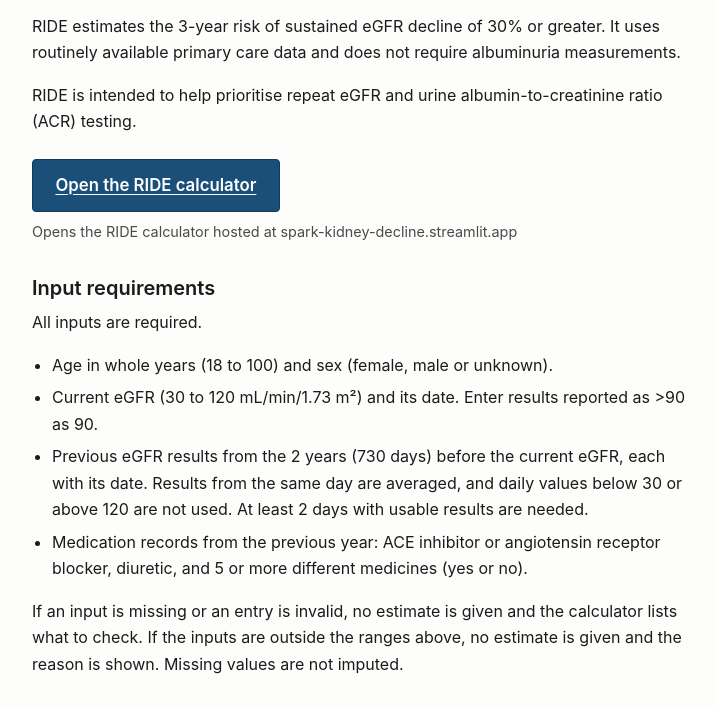
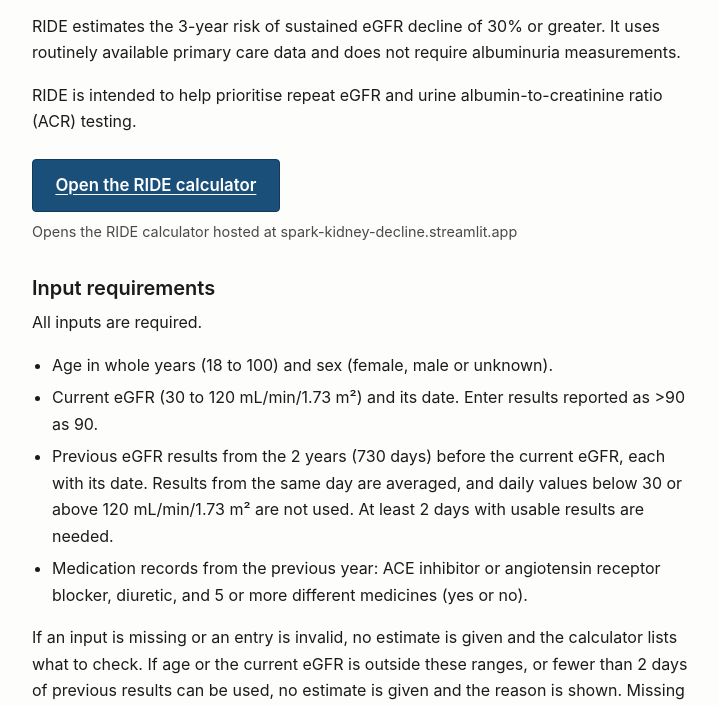
Before and after one commit to LouisZBF/louiszbf.github.io, a plain HTML site: page index.html in a window 1280 px wide. Shown: the part 233-939 px from the top of the page, without its empty margins (276-994 px from the left). Drawn offline with Linux system fonts and the light colour scheme.

Commit message:
Clarify the input requirements text
Co-Authored-By: Claude Opus 5.5 <noreply@anthropic.com>

```diff
--- a/index.html
+++ b/index.html
@@ -11,7 +11,7 @@
   <meta property="og:url" content="https://louiszbf.github.io/">
   <meta property="og:title" content="Bofan Zhao | RIDE — Risk Index for Decline in eGFR">
   <meta property="og:description" content="RIDE (Risk Index for Decline in eGFR) estimates the 3-year risk of sustained eGFR decline of 30% or greater from routinely available primary care data, without albuminuria measurements, to help prioritise repeat eGFR and ACR testing.">
-  <meta property="og:locale" content="en_US">
+  <meta property="og:locale" content="en_AU">
   <link rel="stylesheet" href="styles.css">
 </head>
 <body>
@@ -52,15 +52,16 @@
         <li>Age in whole years (18 to 100) and sex (female, male or unknown).</li>
         <li>Current eGFR (30 to 120 mL/min/1.73 m²) and its date. Enter results reported as &gt;90 as 90.</li>
         <li>Previous eGFR results from the 2 years (730 days) before the current eGFR, each with its
-          date. Results from the same day are averaged, and daily values below 30 or above 120 are not
-          used. At least 2 days with usable results are needed.</li>
+          date. Results from the same day are averaged, and daily values below 30 or above
+          120 mL/min/1.73 m² are not used. At least 2 days with usable results are needed.</li>
         <li>Medication records from the previous year: ACE inhibitor or angiotensin receptor blocker,
           diuretic, and 5 or more different medicines (yes or no).</li>
       </ul>
       <p>
         If an input is missing or an entry is invalid, no estimate is given and the calculator lists
-        what to check. If the inputs are outside the ranges above, no estimate is given and the reason
-        is shown. Missing values are not imputed.
+        what to check. If age or the current eGFR is outside these ranges, or fewer than 2 days of
+        previous results can be used, no estimate is given and the reason is shown. Missing values are
+        not imputed.
       </p>
     </section>
 
```
